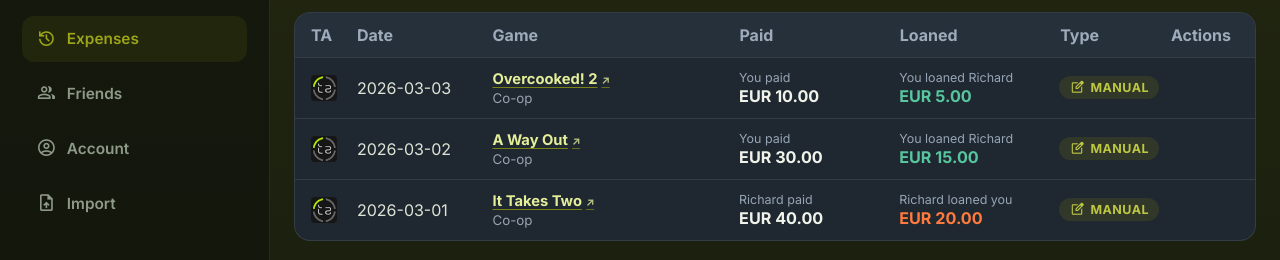
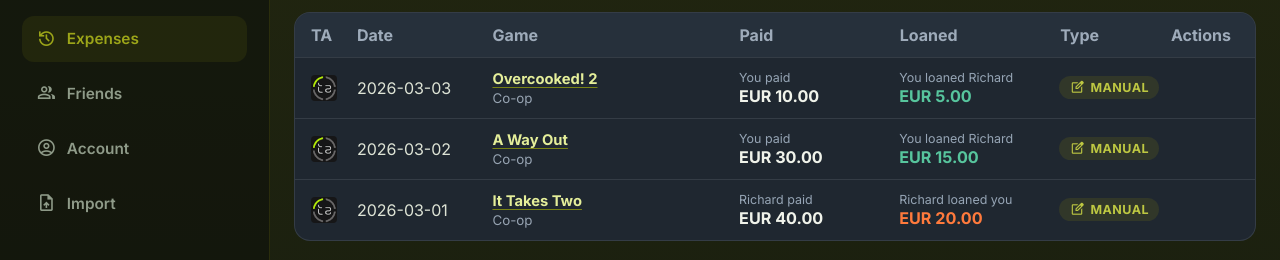
Before and after one commit to mpoelstra/x-split, an Angular app: page /app/expenses in a window 1280 px wide. Shown: the part 190-450 px from the top of the page. Built offline with nearby package versions, Linux system fonts and the light colour scheme.

Commit message:
Remove external-link marker from expense titles

```diff
--- a/src/app/features/expenses/expenses-list.component.scss
+++ b/src/app/features/expenses/expenses-list.component.scss
@@ -136,16 +136,6 @@
     text-decoration-color: rgba(137, 147, 17, 0.85);
     text-decoration-thickness: 1px;
     text-underline-offset: 3px;
-    display: inline-flex;
-    align-items: baseline;
-    gap: 4px;
-  }
-
-  a::after {
-    content: '↗';
-    font-size: 0.72em;
-    line-height: 1;
-    opacity: 0.78;
   }
 
   a:hover {
@@ -506,10 +496,6 @@
     text-overflow: ellipsis;
   }
 
-  .mobile-expenses .expense-top .game strong a::after {
-    display: none;
-  }
-
   .mobile-expenses .expense-top .game {
     min-width: 0;
     max-width: 100%;
```
